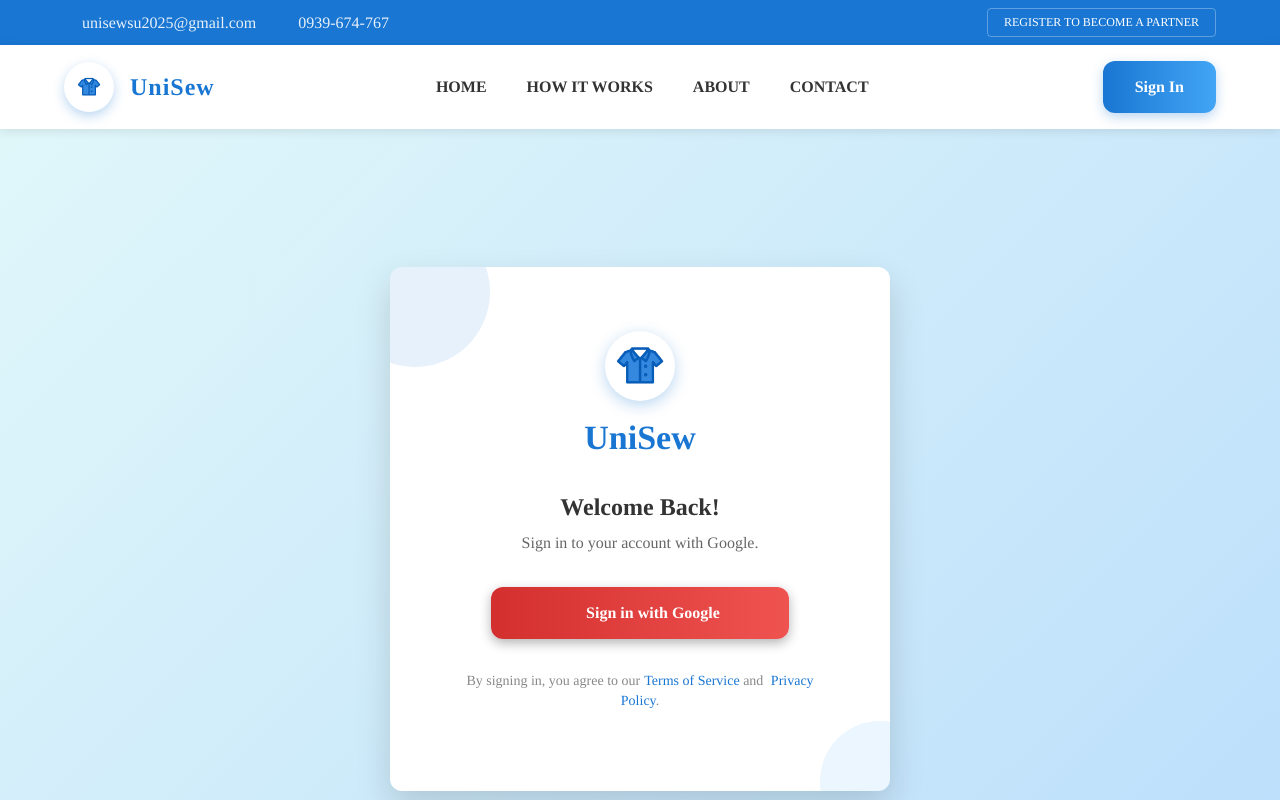
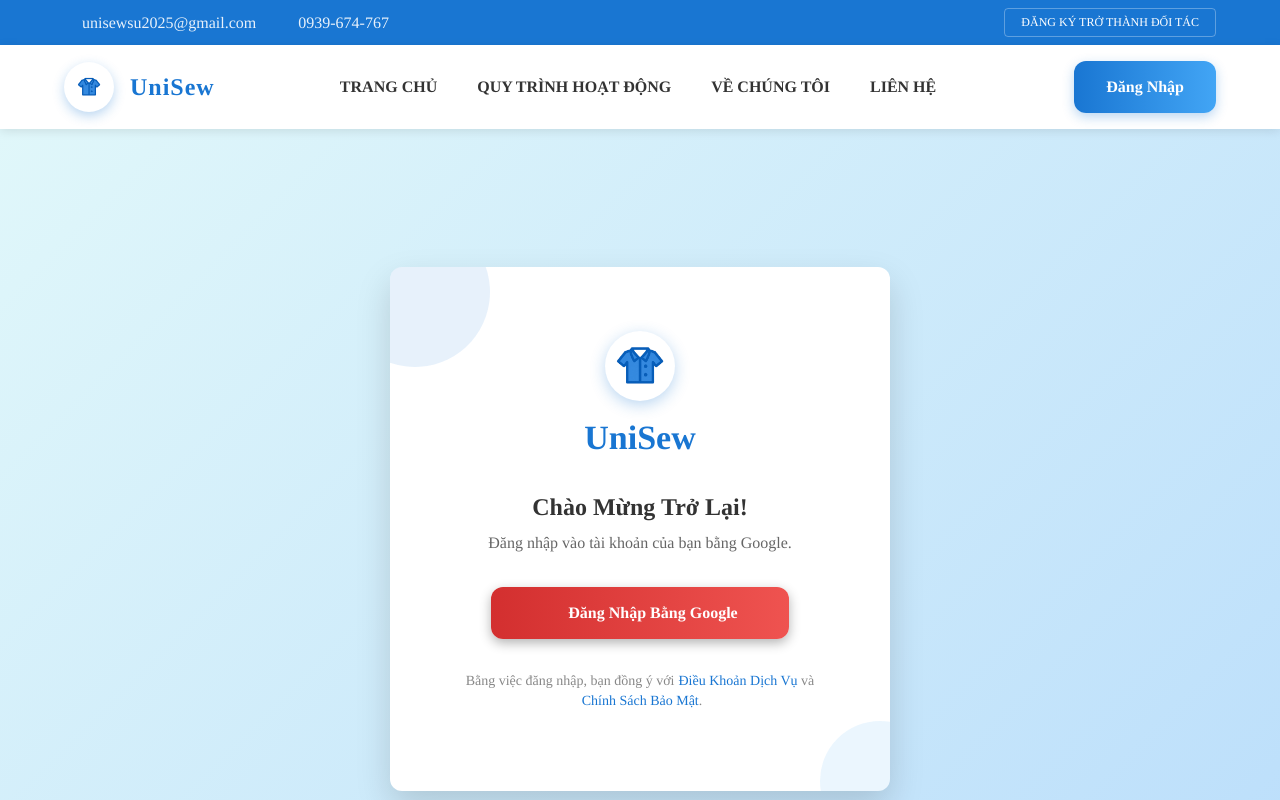
Before and after one commit to KenTheWhale/UniSew_Capstone_Client_Final, a React (Vite) app: page /login in a window 1280 px wide. Built offline with nearby package versions, Linux system fonts and the light colour scheme; no server answers; some icons are missing.

Commit message:
update VN

```diff
--- a/src/components/auth/Contact.jsx
+++ b/src/components/auth/Contact.jsx
@@ -142,8 +142,8 @@ export default function Contact() {
                                         </Typography>
                                         <Typography variant="body2" sx={{color: "#475569", lineHeight: 1.6}}>
                                             123 Đường Đổi Mới<br/>
-                                            Quận Công Nghệ, San Francisco<br/>
-                                            CA 94102, Hoa Kỳ
+                                            Quận 1, TP. Hồ Chí Minh<br/>
+                                            Việt Nam
                                         </Typography>
                                     </CardContent>
                                 </Card>
--- a/src/components/auth/Homepage.jsx
+++ b/src/components/auth/Homepage.jsx
@@ -637,7 +637,7 @@ export default function Homepage() {
                   fontSize: { xs: "1rem", md: "1.1rem" },
                 }}
               >
-                              Tham gia hàng trăm trường học đã tin tưởng UniSew cho nhu cầu đồng phục của họ
+                              Tham gia hàng trăm trường học trên toàn quốc đã tin tưởng UniSew cho nhu cầu đồng phục của họ
               </Typography>
               <Button
                 variant="contained"
--- a/src/components/auth/Login.jsx
+++ b/src/components/auth/Login.jsx
@@ -14,7 +14,7 @@ export default function Login() {
             localStorage.setItem('user', JSON.stringify(loginResponse.data.body));
             const access = getCookie('access');
             const role = jwtDecode(access)?.role
-            enqueueSnackbar(loginResponse.data.message, {variant: 'success', autoHideDuration: 1000});
+            enqueueSnackbar("Đăng nhập thành công", {variant: 'success', autoHideDuration: 1000});
             setTimeout(() => {
                 switch (role) {
                     case 'admin':
@@ -54,7 +54,7 @@ export default function Login() {
 
     function HandleError(error) {
         console.log("Login Error:", error);
-        enqueueSnackbar("Login failed", {variant: "error"});
+        enqueueSnackbar("Đăng nhập thất bại", {variant: "error"});
     }
 
     const login = useGoogleLogin({
@@ -130,10 +130,10 @@ export default function Login() {
                 </Box>
 
                 <Typography variant="h5" sx={{mb: 1, fontWeight: 600, color: "#333"}}>
-                    Welcome Back!
+                    Chào Mừng Trở Lại!
                 </Typography>
                 <Typography variant="body1" sx={{mb: 4, color: "#666"}}>
-                    Sign in to your account with Google.
+                    Đăng nhập vào tài khoản của bạn bằng Google.
                 </Typography>
 
                 {/* Google Login Button */}
@@ -160,18 +160,18 @@ export default function Login() {
                             },
                         }}
                     >
-                        Sign in with Google
+                        Đăng Nhập Bằng Google
                     </Button>
                 </Box>
 
                 <Typography variant="body2" sx={{color: "#888", mb: 2}}>
-                    By signing in, you agree to our
+                    Bằng việc đăng nhập, bạn đồng ý với
                     <Link href="#" color="primary" sx={{ml: 0.5, textDecoration: 'none'}}>
-                        Terms of Service
+                        Điều Khoản Dịch Vụ
                     </Link>
-                    <span> and </span>
+                    <span> và </span>
                     <Link href={'/policy/privacy'} color="primary" sx={{ml: 0.5, textDecoration: 'none'}}>
-                        Privacy Policy
+                        Chính Sách Bảo Mật
                     </Link>.
                 </Typography>
             </Paper>
--- a/src/layouts/school/WebAppLayout.jsx
+++ b/src/layouts/school/WebAppLayout.jsx
@@ -97,7 +97,7 @@ function TopBar() {
                         }}
                         onClick={handleRegisterClick}
                     >
-                        Register to Become a Partner
+                        Đăng Ký Trở Thành Đối Tác
                     </Button>
                     <Menu
                         anchorEl={anchorEl}
@@ -131,7 +131,7 @@ function TopBar() {
                                 transition: 'background 0.2s, color 0.2s',
                             }}
                         >
-                            <FactoryIcon sx={{color: '#1976d2', mr: 1}}/> Garment Factory
+                            <FactoryIcon sx={{color: '#1976d2', mr: 1}}/> Xưởng May
                         </MenuItem>
                         <MenuItem
                             onClick={() => handleRegister('designer')}
@@ -148,7 +148,7 @@ function TopBar() {
                                 transition: 'background 0.2s, color 0.2s',
                             }}
                         >
-                            <DesignServicesIcon sx={{color: '#1976d2', mr: 1}}/> Designer
+                            <DesignServicesIcon sx={{color: '#1976d2', mr: 1}}/> Nhà Thiết Kế
                         </MenuItem>
                     </Menu>
                 </Box>
@@ -186,7 +186,7 @@ function MainHeader() {
 
     // Button text and action logic
     const isSignedIn = typeof window !== 'undefined' && localStorage.getItem('user');
-    const buttonText = isSignedIn ? 'Explore UniSew' : 'Sign In';
+    const buttonText = isSignedIn ? 'Khám Phá UniSew' : 'Đăng Nhập';
 
     const handleButtonClick = (event) => {
         if (!isSignedIn) {
@@ -235,7 +235,7 @@ function MainHeader() {
                             }}
                             onClick={() => window.location.href = '/home'}
                         >
-                            Home
+                            Trang Chủ
                         </Button>
                         <Button
                             color="inherit"
@@ -248,7 +248,7 @@ function MainHeader() {
                             }}
                             onClick={() => window.location.href = '/tutorial'}
                         >
-                            How It Works
+                            Quy Trình Hoạt Động
                         </Button>
                         <Button
                             color="inherit"
@@ -261,7 +261,7 @@ function MainHeader() {
                             }}
                             onClick={() => window.location.href = '/about'}
                         >
-                            About
+                            Về Chúng Tôi
                         </Button>
                         <Button
                             color="inherit"
@@ -274,7 +274,7 @@ function MainHeader() {
                             }}
                             onClick={() => window.location.href = '/contact'}
                         >
-                            Contact
+                            Liên Hệ
                         </Button>
                     </Box>
                     {/* User Menu Button */}
@@ -362,7 +362,7 @@ function MainHeader() {
                                         transition: 'background 0.2s, color 0.2s',
                                     }}
                                 >
-                                    <DashboardIcon sx={{color: '#1976d2', mr: 1}}/> Dashboard
+                                    <DashboardIcon sx={{color: '#1976d2', mr: 1}}/> Bảng Điều Khiển
                                 </MenuItem>
                                 <MenuItem
                                     onClick={() => {
@@ -382,7 +382,7 @@ function MainHeader() {
                                         transition: 'background 0.2s, color 0.2s',
                                     }}
                                 >
-                                    <LogoutIcon sx={{color: '#dc3545', mr: 1}}/> Logout
+                                    <LogoutIcon sx={{color: '#dc3545', mr: 1}}/> Đăng Xuất
                                 </MenuItem>
                             </Menu>
                         )}
@@ -406,25 +406,25 @@ function MainHeader() {
                     }}>
                         <List>
                             <ListItem onClick={() => window.location.href = '/home'}>
-                                <ListItemText primary="Home" sx={{color: '#1976d2', fontWeight: 600}}/>
+                                <ListItemText primary="Trang Chủ" sx={{color: '#1976d2', fontWeight: 600}}/>
                             </ListItem>
                             <ListItem onClick={() => window.location.href = '/tutorial'}>
-                                <ListItemText primary="How It Works" sx={{color: '#333', fontWeight: 600}}/>
+                                <ListItemText primary="Quy Trình Hoạt Động" sx={{color: '#333', fontWeight: 600}}/>
                             </ListItem>
                             <ListItem onClick={() => window.location.href = '/about'}>
-                                <ListItemText primary="About" sx={{color: '#333', fontWeight: 600}}/>
+                                <ListItemText primary="Về Chúng Tôi" sx={{color: '#333', fontWeight: 600}}/>
                             </ListItem>
                             <ListItem onClick={() => window.location.href = '/contact'}>
-                                <ListItemText primary="Contact" sx={{color: '#333', fontWeight: 600}}/>
+                                <ListItemText primary="Liên Hệ" sx={{color: '#333', fontWeight: 600}}/>
                             </ListItem>
                             {isSignedIn && (
                                 <>
                                     <Divider sx={{my: 1}}/>
                                     <ListItem onClick={() => window.location.href = '/school/design'}>
-                                        <ListItemText primary="Dashboard" sx={{color: '#1976d2', fontWeight: 600}}/>
+                                        <ListItemText primary="Bảng Điều Khiển" sx={{color: '#1976d2', fontWeight: 600}}/>
                                     </ListItem>
                                     <ListItem onClick={handleLogout}>
-                                        <ListItemText primary="Logout" sx={{color: '#dc3545', fontWeight: 600}}/>
+                                        <ListItemText primary="Đăng Xuất" sx={{color: '#dc3545', fontWeight: 600}}/>
                                     </ListItem>
                                 </>
                             )}
@@ -449,7 +449,7 @@ function Footer() {
                     {/* Location */}
                     <Grid>
                         <Typography variant="h6" sx={{fontWeight: 700, mb: 2, color: 'white'}}>
-                            LOCATION
+                            ĐỊA CHỈ
                         </Typography>
                         <Box sx={{borderRadius: 2, overflow: 'hidden', boxShadow: 2, mb: 1}}>
                             <iframe
@@ -468,10 +468,10 @@ function Footer() {
                     {/* Contact Us */}
                     <Grid>
                         <Typography variant="h6" sx={{fontWeight: 700, mb: 2, color: 'white'}}>
-                            CONTACT US
+                            LIÊN HỆ CHÚNG TÔI
                         </Typography>
                         <Typography variant="body2" sx={{mb: 1, color: 'rgba(255,255,255,0.9)'}}>
-                            PO Box No 4455, 3844 Point Street,<br/>Chicago, IL 60620. USA
+                            Hòm thư 4455, 3844 Đường Point,<br/>Quận 1, TP. Hồ Chí Minh, Việt Nam
                         </Typography>
                         <Box sx={{display: 'flex', alignItems: 'center', gap: 1, mb: 0.5}}>
                             <PhoneIcon sx={{fontSize: 18, color: 'rgba(255,255,255,0.8)'}}/>
@@ -508,7 +508,7 @@ function Footer() {
                     {/* Opening Hours */}
                     <Grid>
                         <Typography variant="h6" sx={{fontWeight: 700, mb: 2, color: 'white'}}>
-                            OUR POLICIES
+                            CHÍNH SÁCH CỦA CHÚNG TÔI
                         </Typography>
                         <Box sx={{
                             color: 'rgba(255,255,255,0.9)',
@@ -517,21 +517,20 @@ function Footer() {
                             flexDirection: 'column',
                             gap: 1
                         }}>
-                            <div><a href="/policy/privacy" style={{color: 'inherit', textDecoration: 'none'}}>Privacy
-                                Policy</a></div>
-                            <div><a href="#" style={{color: 'inherit', textDecoration: 'none'}}>Terms of Service</a>
+                            <div><a href="/policy/privacy" style={{color: 'inherit', textDecoration: 'none'}}>Chính Sách Bảo Mật</a></div>
+                            <div><a href="#" style={{color: 'inherit', textDecoration: 'none'}}>Điều Khoản Dịch Vụ</a>
                             </div>
-                            <div><a href="#" style={{color: 'inherit', textDecoration: 'none'}}>Return Policy</a></div>
-                            <div><a href="#" style={{color: 'inherit', textDecoration: 'none'}}>Shipping Information</a>
+                            <div><a href="#" style={{color: 'inherit', textDecoration: 'none'}}>Chính Sách Hoàn Trả</a></div>
+                            <div><a href="#" style={{color: 'inherit', textDecoration: 'none'}}>Thông Tin Vận Chuyển</a>
                             </div>
-                            <div><a href="#" style={{color: 'inherit', textDecoration: 'none'}}>FAQ</a></div>
+                            <div><a href="#" style={{color: 'inherit', textDecoration: 'none'}}>Câu Hỏi Thường Gặp</a></div>
                         </Box>
                     </Grid>
 
                     {/* Payment Acceptance */}
                     <Grid>
                         <Typography variant="h6" sx={{fontWeight: 700, mb: 2, color: 'white'}}>
-                            PAYMENT ACCEPTANCE
+                            PHƯƠNG THỨC THANH TOÁN
                         </Typography>
                         <Box sx={{display: 'flex', flexDirection: 'column', alignItems: 'center', gap: 2}}>
                             <Box component="img"
@@ -558,7 +557,7 @@ function Footer() {
                     gap: 2
                 }}>
                     <Typography variant="body2" align="center" sx={{color: 'rgba(255,255,255,0.7)'}}>
-                        © {new Date().getFullYear()} UniSew. All rights reserved. | Designed with ❤️ for education
+                        © {new Date().getFullYear()} UniSew. Tất cả quyền được bảo lưu. | Được thiết kế với ❤️ cho giáo dục
                     </Typography>
                 </Box>
             </Container>
```
Also changed, not shown: src/components/auth/About.jsx (+5 -5 lines).
